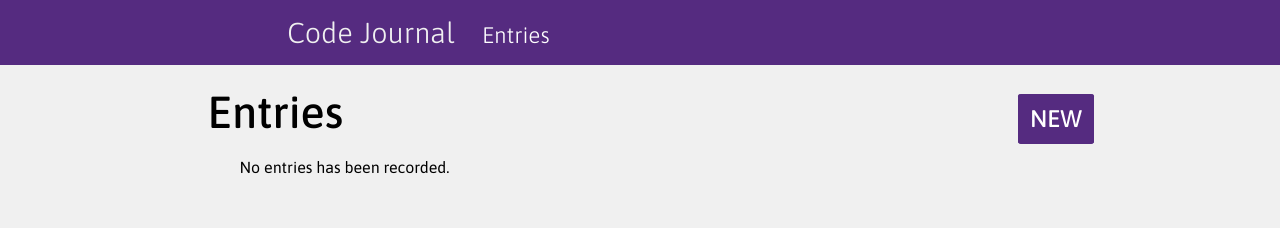
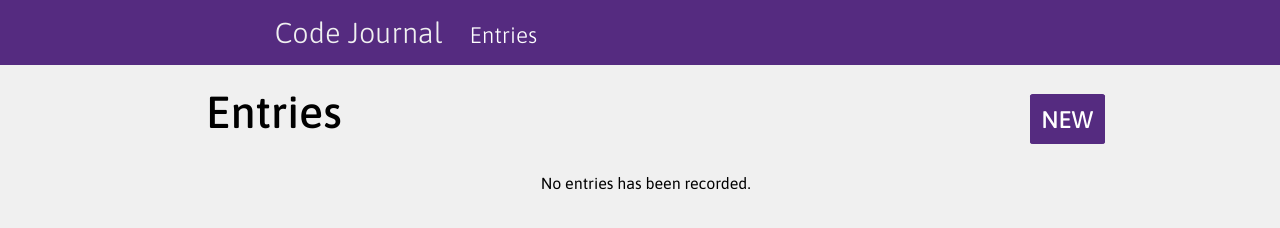
Before and after one commit to timlee712/code-journal, a website: page index.html in a window 1280 px wide. Both pictures are taken after a click on the link "Entries". Drawn offline with Linux system fonts and the light colour scheme.

Commit message:
Completed issue-2-user-can-view-entries

```diff
--- a/css/styles.css
+++ b/css/styles.css
@@ -14,7 +14,7 @@ header {
   background-color: #552b80;
   padding: 1rem 0;
   color: #f0f0f0;
-  margin: 0 -0.1rem;
+  margin: 0 -0.2rem;
   font-size: 1.8rem;
   font-weight: 300;
   width: 110%;
@@ -113,7 +113,8 @@ p {
 }
 
 .entries {
-  margin-left: -2rem;
+  margin-left: -0.5rem;
+  padding-bottom: 1rem;
 }
 
 a,
@@ -144,6 +145,12 @@ img {
   margin-left: 5%;
 }
 
+.no-entries {
+  display: flex;
+  justify-content: center;
+  align-items: center;
+}
+
 @media only screen and (min-width: 768px) {
   .container {
     width: 100%;
@@ -155,7 +162,7 @@ img {
   }
 
   .header-title {
-    margin: 0 -7%;
+    margin: 0 -9%;
     padding: 1rem 0;
   }
 
--- a/index.html
+++ b/index.html
@@ -54,8 +54,8 @@
     </form>
 
     <div data-view="entries" class="entry-list hidden">
-      <ul>
-        <li><h1 class="entries">Entries<a href="#" id="show-form" class="button">NEW</a></h1></li>
+      <h1 class="entries">Entries<a href="#" id="show-form" class="button">NEW</a></h1>
+      <ul class="entries-list">
         <li>
           <div class="no-entries">No entries has been recorded.
           </div>
--- a/js/main.js
+++ b/js/main.js
@@ -18,8 +18,17 @@ $form.addEventListener('submit', function (event) {
   inputValues.photo = $urlInput.value;
   inputValues.notes = $notes.value;
 
-  data.entries.push(inputValues);
+  data.entries.unshift(inputValues);
   data.nextEntryId++;
+
+  var $entryList = document.querySelector('.entries-list');
+
+  var $newEntryDOM = renderEntry(inputValues);
+  $entryList.prepend($newEntryDOM);
+
+  viewSwap('entries');
+
+  toggleNoEntries();
 
   $placeholder.setAttribute('src', 'images/placeholder-image-square.jpg');
   $form.reset();
@@ -55,13 +64,14 @@ function renderEntry(entry) {
 }
 
 document.addEventListener('DOMContentLoaded', function () {
-
-  var $entryList = document.querySelector('.entry-list');
+  var $entryList = document.querySelector('.entries-list');
   data.entries.forEach(function (entry) {
     var $entry = renderEntry(entry);
     $entryList.appendChild($entry);
   });
 
+  viewSwap(data.view);
+  toggleNoEntries(data.entries.length);
 });
 
 function toggleNoEntries() {
```
